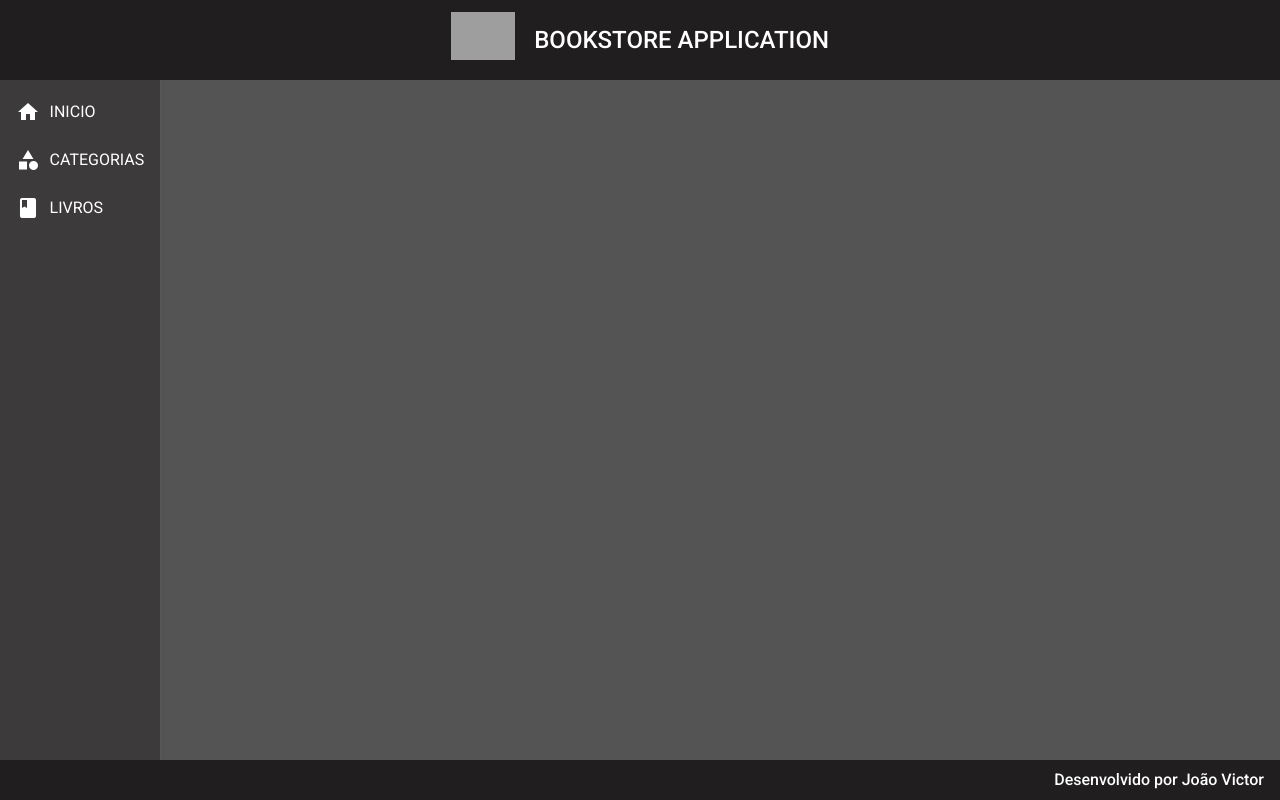
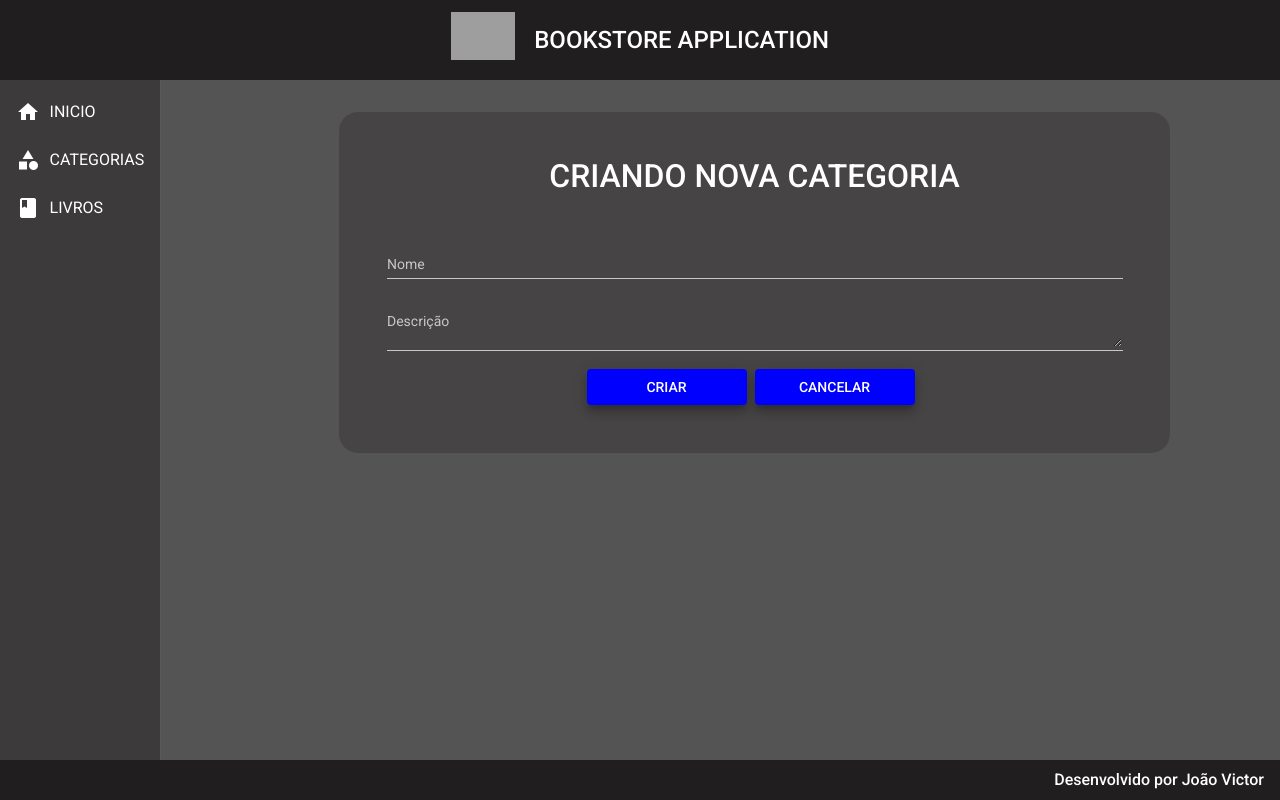
Before and after one commit to joao100101/BookStore-Front, an Angular app: page /categorias/create in a window 1280 px wide. Before the commit this address led to /. Built offline with nearby package versions, Linux system fonts and the light colour scheme; grey boxes are pictures that could not be loaded.

Commit message:
Adicionado criação de categoria

```diff
--- a/src/app/app-routing.module.ts
+++ b/src/app/app-routing.module.ts
@@ -1,5 +1,6 @@
 import { Component, NgModule } from '@angular/core';
 import { RouterModule, Routes } from '@angular/router';
+import { CategoriaCreateComponent } from './components/views/categoria/categoria-create/categoria-create.component';
 import { CategoriaReadComponent } from './components/views/categoria/categoria-read/categoria-read.component';
 import { HomeComponent } from './components/views/home/home.component';
 
@@ -11,6 +12,10 @@ const routes: Routes = [
   {
     path: 'categorias',
     component: CategoriaReadComponent
+  },
+  {
+    path: 'categorias/create',
+    component: CategoriaCreateComponent
   }
 ];
 
--- /dev/null
+++ b/src/app/components/views/categoria/categoria-create/categoria-create.component.css
@@ -0,0 +1,53 @@
+form{
+    background-color: rgba(61, 58, 58, 0.582);
+    border-radius: 1.2rem;
+    padding: 3rem;
+    text-align: center;
+    width: 70%;
+    margin: 2rem auto 0 auto;
+}
+
+h1{
+    font-size: 2rem;
+    font-weight: 500;
+    margin-bottom: 3rem;
+}
+
+.form{
+    width: 100%;
+}
+
+.descricao{
+    min-height: 1.5rem;
+    max-height: 5rem;
+}
+
+.buttons {
+    width: 100%;
+    text-align: center;
+}
+
+button{
+    margin-right: .5rem;
+    padding-right: 2rem;
+    padding-left: 2rem;
+
+    width: 10rem;
+}
+
+.criar-categoria{
+    background-color: blue;
+
+}
+
+.criar-categoria:hover{
+    background-color: rgba(0, 0, 255, 0.700);
+}
+
+.cancelar{
+    background-color: blue;
+}
+
+.cancelar:hover{
+    background-color: rgba(0, 0, 255, 0.700);
+}
--- /dev/null
+++ b/src/app/components/views/categoria/categoria-create/categoria-create.component.html
@@ -0,0 +1,37 @@
+<form>
+  <h1>CRIANDO NOVA CATEGORIA</h1>
+  <mat-form-field class="form">
+    <mat-label>Nome</mat-label>
+    <input matInput [(ngModel)]="categoria.nome" type="text" name="nome" placeholder="Ex. Computação" />
+  </mat-form-field>
+  <mat-form-field class="form">
+    <mat-label>Descrição</mat-label>
+    <textarea
+      matInput
+      [(ngModel)]="categoria.descricao"
+      type="text"
+      name="descricao"
+      class="descricao"
+      placeholder="Ex. Livros de Computação"
+    ></textarea>
+  </mat-form-field>
+
+  <div class="buttons">
+    <button
+      mat-raised-button
+      color="primary"
+      class="mat-elevation-z8 criar-categoria"
+      (click)="create()"
+    >
+      CRIAR
+    </button>
+    <button
+      mat-raised-button
+      color="warn"
+      class="mat-elevation-z8 cancelar"
+      (click)="voltar()"
+    >
+      CANCELAR
+    </button>
+  </div>
+</form>
--- /dev/null
+++ b/src/app/components/views/categoria/categoria-create/categoria-create.component.ts
@@ -0,0 +1,38 @@
+import { Component, OnInit } from '@angular/core';
+import { Router } from '@angular/router';
+import { Categoria } from '../categoria.model';
+import { CategoriaService } from '../categoria.service';
+
+@Component({
+  selector: 'app-categoria-create',
+  templateUrl: './categoria-create.component.html',
+  styleUrls: ['./categoria-create.component.css']
+})
+export class CategoriaCreateComponent implements OnInit {
+
+  categoria: Categoria = {
+    nome: '',
+    descricao: ''
+  }
+
+  constructor(private service: CategoriaService, private route: Router) { }
+
+  ngOnInit(): void {
+  }
+
+  voltar(){
+    this.route.navigate(['categorias'])
+  }
+
+  create(): void{
+
+    this.service.create(this.categoria).subscribe((resposta) =>{
+      this.service.mensagem('Categoria criada com sucesso!')
+      this.route.navigate(['categorias'])
+    }, err => {
+      for(let i in err.error.messages){
+        this.service.mensagem(err.error.messages[i].message)
+      }
+    });
+  }
+}
--- /dev/null
+++ b/src/app/components/views/categoria/categoria-delete/categoria-delete.component.html
@@ -0,0 +1 @@
+<p>categoria-delete works!</p>
--- /dev/null
+++ b/src/app/components/views/categoria/categoria-delete/categoria-delete.component.ts
@@ -0,0 +1,15 @@
+import { Component, OnInit } from '@angular/core';
+
+@Component({
+  selector: 'app-categoria-delete',
+  templateUrl: './categoria-delete.component.html',
+  styleUrls: ['./categoria-delete.component.css']
+})
+export class CategoriaDeleteComponent implements OnInit {
+
+  constructor() { }
+
+  ngOnInit(): void {
+  }
+
+}
--- a/src/app/components/views/categoria/categoria-read/categoria-read.component.html
+++ b/src/app/components/views/categoria/categoria-read/categoria-read.component.html
@@ -3,6 +3,7 @@
     <h1>CATEGORIAS</h1>
   </div>
   <button
+    (click)="gotToCategoriaCreate()"
     mat-raised-button
     color="primary"
     class="mat-elevation-z8 criar-categoria"
@@ -41,8 +42,10 @@
           <a href="#">
             <i class="material-icons actions">edit</i>
           </a>
-          <a href="#">
-            <i class="material-icons actions">delete</i>
+          <a (click)="deleteCategoria(row.id)">
+            <i id="{{ row.id }}" class="material-icons actions delete"
+              >delete</i
+            >
           </a>
         </td>
       </ng-container>
--- a/src/app/components/views/categoria/categoria-read/categoria-read.component.ts
+++ b/src/app/components/views/categoria/categoria-read/categoria-read.component.ts
@@ -1,4 +1,6 @@
 import { Component, OnInit } from '@angular/core';
+import { MatDialog } from '@angular/material/dialog';
+import { Router } from '@angular/router';
 import { Categoria } from '../categoria.model';
 import { CategoriaService } from '../categoria.service';
 
@@ -12,7 +14,7 @@ export class CategoriaReadComponent implements OnInit {
   categorias: Categoria[] = []
 
   displayedColumns: string[] = ['id', 'nome', 'descricao', 'livros', 'acoes'];
-  constructor(private service: CategoriaService) { }
+  constructor(private dialog: MatDialog, private service: CategoriaService, private router: Router) { }
 
   ngOnInit(): void {
     this.findAll();
@@ -24,4 +26,12 @@ export class CategoriaReadComponent implements OnInit {
     })
   }
 
+  gotToCategoriaCreate(){
+    this.router.navigate(['categorias/create'])
+  }
+
+  deleteCategoria(id?: any){
+    console.log(id);
+   //this.dialog.open(CategoriaReadComponent, CategoriaDeleteComponent);
+  }
 }
--- a/src/app/components/views/categoria/categoria.service.ts
+++ b/src/app/components/views/categoria/categoria.service.ts
@@ -1,5 +1,6 @@
 import { HttpClient } from '@angular/common/http';
 import { Injectable } from '@angular/core';
+import { MatSnackBar } from '@angular/material/snack-bar';
 import { Observable } from 'rxjs';
 import { environment } from 'src/environments/environment';
 import { Categoria } from './categoria.model';
@@ -9,9 +10,25 @@ import { Categoria } from './categoria.model';
 })
 export class CategoriaService {
   baseUrl: String = environment.baseUrl;
-  constructor(private http: HttpClient) { }
+
+  constructor(private http: HttpClient, private _snack: MatSnackBar) { }
+
+
   findAll():Observable<Categoria[]>{
     const url = `${this.baseUrl}categorias`
     return this.http.get<Categoria[]>(url);
   }
+
+  create(categoria: Categoria): Observable<Categoria>{
+    const url = `${this.baseUrl}categorias`
+    return this.http.post<Categoria>(url, categoria);
+  }
+
+  mensagem(str: String): void{
+    this._snack.open(`${str}`, 'OK', {
+      horizontalPosition: 'end',
+      verticalPosition: 'top',
+      duration: 3000
+    });
+  }
 }
```
Also changed, not shown: src/app/app.module.ts (+18 -5 lines), src/app/components/views/categoria/categoria-delete/categoria-delete.component.css (added), src/app/components/views/categoria/categoria-read/categoria-read.component.css (line endings or trailing spaces), 1 other file (tests, documents, lock files or other folders).
